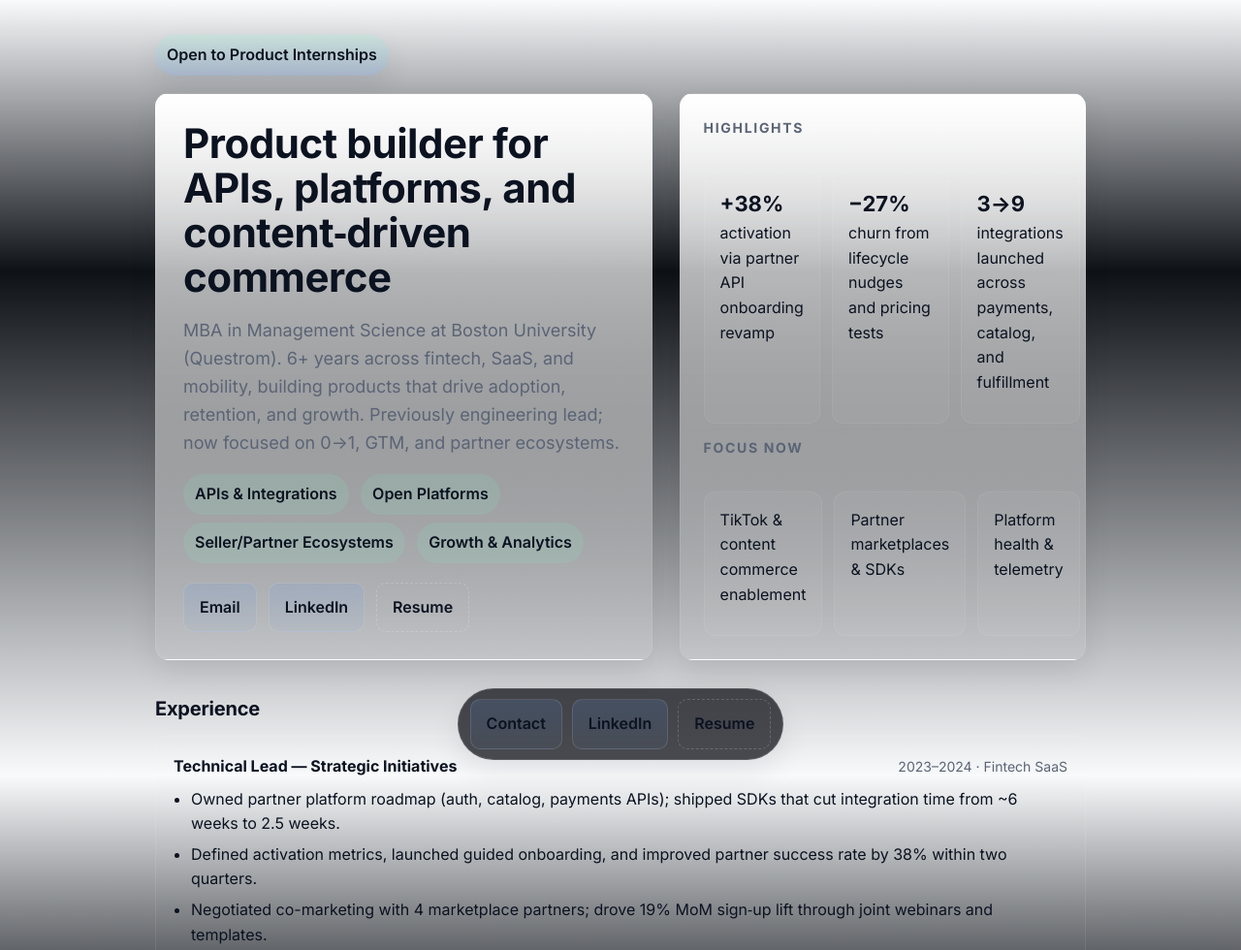
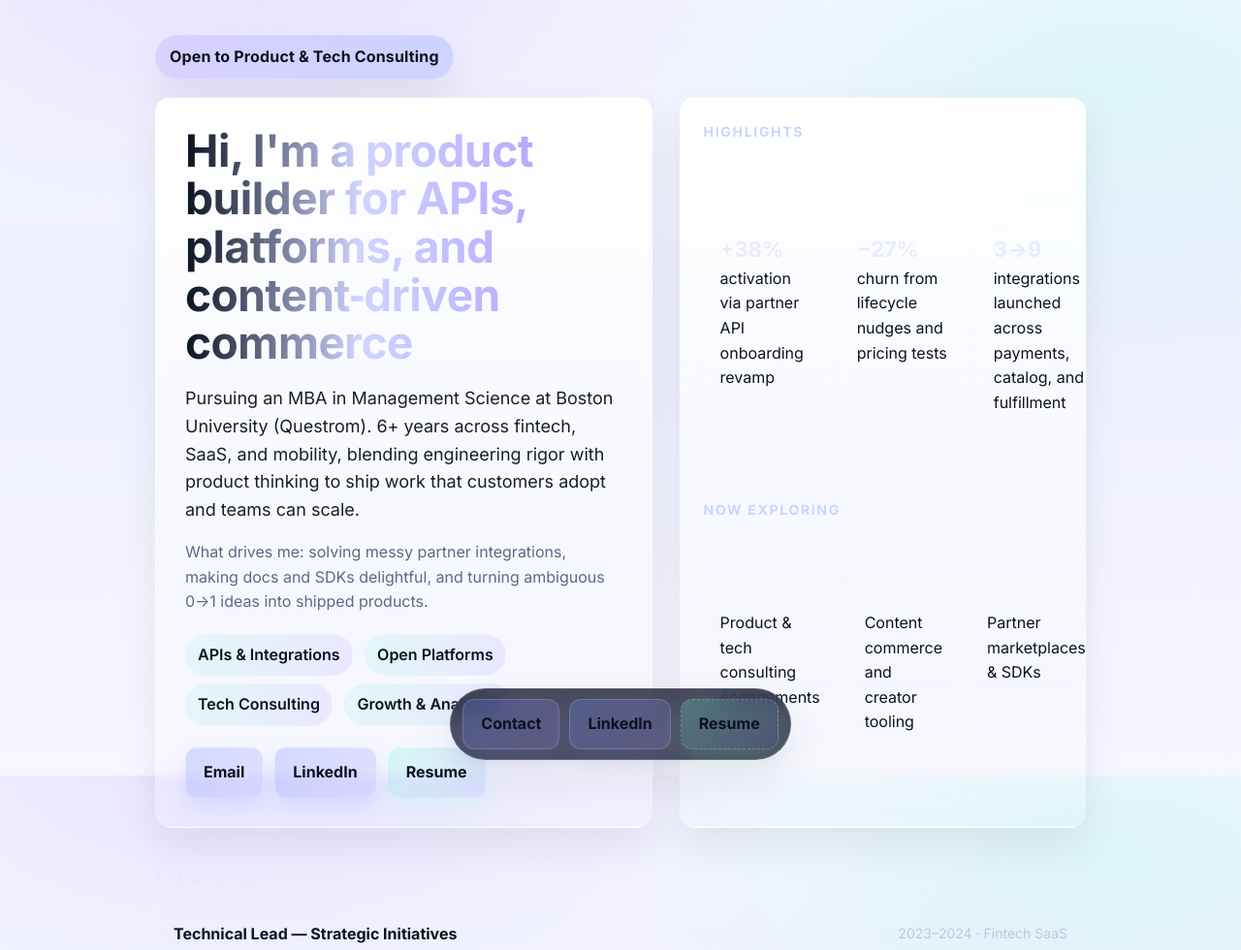
Before and after one commit to anantdimri96/anantdimri96.github.io, a plain HTML site: page index.html in a window 1280 px wide. Shown: the top 980 px of the page at 97% size. Drawn offline with Linux system fonts and the light colour scheme.

Commit message:
update design

```diff
--- a/index.html
+++ b/index.html
@@ -3,32 +3,36 @@
 <head>
   <meta charset="utf-8" />
   <meta name="viewport" content="width=device-width, initial-scale=1" />
-  <title>Product Leader — MBA | APIs, Platforms, E‑commerce</title>
-  <meta name="description" content="MBA product leader specializing in APIs, open platforms, and content-driven e‑commerce. 6+ years across fintech, SaaS, and mobility." />
+  <title>Product & Tech Consulting — MBA | APIs, Platforms, Commerce</title>
+  <meta name="description" content="MBA product builder open to product and tech consulting roles. APIs, platforms, growth, and content-driven commerce." />
   <link rel="preconnect" href="https://fonts.googleapis.com">
   <link rel="preconnect" href="https://fonts.gstatic.com" crossorigin>
   <link href="https://fonts.googleapis.com/css2?family=Inter:wght@400;500;600;700&display=swap" rel="stylesheet">
   <style>
     :root{
-      --bg:#0b0c10;
-      --card:#111217;
-      --text:#e7e9ee;
-      --muted:#99a2b2;
-      --brand:#5b9cff;
-      --accent:#7cf1c6;
-      --ring: 0 0 0 3px rgba(91,156,255,.35);
-      --radius:14px;
-      --shadow: 0 8px 30px rgba(0,0,0,0.35);
+      --bg:#0d0a1f;
+      --bg2:#0b1029;
+      --card:#12102a;
+      --text:#f3f4f8;
+      --muted:#a9b0c7;
+      --brand:#6b8cff;  /* indigo */
+      --accent:#6ef7d5; /* teal-mint */
+      --violet:#a48bff; /* violet */
+      --ring: 0 0 0 3px rgba(110,247,213,.35);
+      --radius:16px;
+      --shadow: 0 16px 40px rgba(5,8,22,.55);
     }
     @media (prefers-color-scheme: light){
       :root{
-        --bg:#f8fafc;
+        --bg:#f7f7ff;
+        --bg2:#eef0ff;
         --card:#ffffff;
         --text:#0b1220;
-        --muted:#5b6475;
-        --brand:#2b6aff;
-        --accent:#0fbf92;
-        --shadow: 0 12px 30px rgba(2,6,23,0.08);
+        --muted:#5c6888;
+        --brand:#3d5bfd;
+        --accent:#00cfac;
+        --violet:#7c5cff;
+        --shadow: 0 18px 40px rgba(21,24,40,.08);
       }
     }
     *{box-sizing:border-box}
@@ -36,9 +40,12 @@
     body{
       margin:0;
       font-family:Inter,system-ui,-apple-system,Segoe UI,Roboto,Helvetica,Arial,sans-serif;
-      background:linear-gradient(180deg,var(--bg),#0e1116 35%, var(--bg));
       color:var(--text);
       line-height:1.6;
+      background:
+        radial-gradient(1200px 600px at 20% -10%, rgba(164,139,255,0.22), transparent 50%),
+        radial-gradient(1000px 600px at 90% 10%, rgba(110,247,213,0.18), transparent 50%),
+        linear-gradient(180deg, var(--bg), var(--bg2) 40%, var(--bg));
       -webkit-font-smoothing:antialiased;
       -moz-osx-font-smoothing:grayscale;
     }
@@ -47,7 +54,7 @@
     .wrap{
       max-width:1000px;
       margin:0 auto;
-      padding:28px 20px 80px;
+      padding:28px 20px 100px;
     }
     header{
       display:grid;
@@ -60,13 +67,15 @@
       display:inline-flex;
       align-items:center;
       gap:10px;
-      padding:8px 12px;
+      padding:9px 14px;
       border-radius:999px;
-      background:linear-gradient(180deg, rgba(124,241,198,.18), rgba(91,156,255,.18));
+      background:linear-gradient(90deg, rgba(164,139,255,.25), rgba(107,140,255,.25));
       color:var(--text);
       width:max-content;
-      font-weight:600;
+      font-weight:700;
+      letter-spacing:.01em;
       box-shadow:var(--shadow);
+      border:1px solid rgba(255,255,255,0.12);
     }
     .hero{
       display:grid;
@@ -77,24 +86,33 @@
       .hero{grid-template-columns:1fr}
     }
     .card{
-      background:linear-gradient(180deg,var(--card),rgba(255,255,255,0.02));
-      border:1px solid rgba(255,255,255,0.08);
+      background:linear-gradient(180deg,var(--card), rgba(255,255,255,0.02));
+      border:1px solid rgba(255,255,255,0.10);
       border-radius:var(--radius);
       box-shadow:var(--shadow);
+      backdrop-filter: blur(6px);
     }
-    .hero .left{
-      padding:28px;
-    }
+    .hero .left{padding:30px}
     h1{
       margin:0 0 10px 0;
-      font-size: clamp(28px, 4.2vw, 42px);
-      line-height:1.1;
+      font-size: clamp(30px, 4.4vw, 46px);
+      line-height:1.08;
       letter-spacing:-0.01em;
+      background: linear-gradient(90deg, var(--text), #cfd5ff 40%, #b8a8ff 80%);
+      -webkit-background-clip: text;
+      background-clip: text;
+      color:transparent;
     }
     .subtitle{
+      color:var(--text);
+      opacity:.95;
+      font-size: clamp(16px, 2.2vw, 18px);
+      margin-bottom:16px;
+    }
+    .tone{
       color:var(--muted);
-      font-size: clamp(15px, 2.2vw, 18px);
-      margin-bottom:18px;
+      margin-top:2px;
+      margin-bottom:20px;
     }
     .pill{
       display:inline-flex;
@@ -102,53 +120,48 @@
       gap:8px;
       padding:8px 12px;
       border-radius:999px;
-      background:rgba(124,241,198,0.12);
+      background:linear-gradient(90deg, rgba(110,247,213,.15), rgba(164,139,255,.15));
       color:var(--text);
       margin-right:8px;
       margin-bottom:8px;
       font-weight:600;
+      border:1px solid rgba(255,255,255,0.12);
     }
     .cta{
       display:flex;
       flex-wrap:wrap;
       gap:12px;
-      margin-top:12px;
+      margin-top:14px;
     }
     .btn{
       display:inline-flex;
       align-items:center;
       justify-content:center;
       gap:10px;
-      padding:12px 16px;
-      border-radius:10px;
-      font-weight:600;
-      border:1px solid rgba(255,255,255,0.12);
-      background:linear-gradient(180deg, rgba(91,156,255,.14), rgba(91,156,255,.04));
+      padding:12px 18px;
+      border-radius:12px;
+      font-weight:700;
+      border:1px solid rgba(255,255,255,0.16);
+      background:linear-gradient(135deg, rgba(107,140,255,.28), rgba(164,139,255,.22));
       color:var(--text);
       text-decoration:none;
-      transition:transform .06s ease;
+      transition:transform .08s ease, box-shadow .08s ease;
+      box-shadow: 0 10px 24px rgba(107,140,255,.18);
     }
-    .btn:hover{transform:translateY(-1px)}
+    .btn:hover{transform:translateY(-2px); box-shadow: 0 14px 28px rgba(107,140,255,.24)}
     .btn.secondary{
-      background:transparent;
-      border:1px dashed rgba(255,255,255,0.18);
+      background:linear-gradient(135deg, rgba(110,247,213,.25), rgba(107,140,255,.15));
+      border:1px dashed rgba(255,255,255,0.22);
+      box-shadow: 0 10px 24px rgba(110,247,213,.18);
     }
-    .hero .right{
-      padding:0;
-      overflow:hidden;
-    }
-    .panel{
-      height:100%;
-      padding:24px;
-      display:grid;
-      gap:14px;
-    }
+    .right{padding:0; overflow:hidden}
+    .panel{height:100%; padding:24px; display:grid; gap:16px}
     .panel h3{
       margin:0 0 6px 0;
       font-size:14px;
       text-transform:uppercase;
       letter-spacing:.12em;
-      color:var(--muted);
+      color:#cbd3ff;
     }
     .kv{
       display:grid;
@@ -158,25 +171,23 @@
     .kpi{
       padding:16px;
       border-radius:12px;
-      background:rgba(255,255,255,0.04);
-      border:1px solid rgba(255,255,255,0.06);
+      background:linear-gradient(180deg, rgba(255,255,255,0.06), rgba(255,255,255,0.02));
+      border:1px solid rgba(255,255,255,0.10);
     }
-    .kpi b{font-size:22px; display:block}
+    .kpi b{font-size:22px; display:block; color:#eaeaff}
     section{margin-top:34px}
     section h2{
       margin:0 0 12px 0;
       font-size:20px;
       letter-spacing:-0.01em;
+      color:#eaeaff;
     }
-    .list{
-      display:grid;
-      gap:14px;
-    }
+    .list{display:grid; gap:14px}
     .item{
       padding:18px;
       border-radius:12px;
-      border:1px solid rgba(255,255,255,0.08);
-      background:linear-gradient(180deg, rgba(255,255,255,0.02), rgba(255,255,255,0.01));
+      border:1px solid rgba(255,255,255,0.10);
+      background:linear-gradient(180deg, rgba(255,255,255,0.03), rgba(255,255,255,0.02));
     }
     .item header{
       display:flex;
@@ -185,23 +196,11 @@
       gap:10px;
       margin:0 0 4px 0;
     }
-    .role{
-      font-weight:700;
-    }
-    .meta{
-      color:var(--muted);
-      font-size:14px;
-    }
-    ul{
-      margin:8px 0 0 18px;
-      padding:0;
-    }
+    .role{font-weight:800}
+    .meta{color:#c1c6e3; font-size:14px}
+    ul{margin:8px 0 0 18px; padding:0}
     li{margin:6px 0}
-    .skills{
-      display:flex;
-      flex-wrap:wrap;
-      gap:8px;
-    }
+    .skills{display:flex; flex-wrap:wrap; gap:8px}
     .skills .pill{margin:0}
     footer{
       position:fixed;
@@ -217,14 +216,13 @@
       display:flex;
       gap:10px;
       padding:10px 12px;
-      background:rgba(16,18,24,0.75);
-      border:1px solid rgba(255,255,255,0.12);
+      background:rgba(15,18,38,0.75);
+      border:1px solid rgba(255,255,255,0.14);
       backdrop-filter: blur(10px);
       border-radius:999px;
       box-shadow: var(--shadow);
     }
     .dock a{white-space:nowrap}
-    /* Accessibility */
     :focus-visible{outline:none; box-shadow:var(--ring)}
     @media (prefers-reduced-motion: reduce){
       *{animation:none!important; transition:none!important}
@@ -234,17 +232,20 @@
 <body>
   <div class="wrap">
     <header>
-      <span class="badge">Open to Product Internships</span>
+      <span class="badge">Open to Product & Tech Consulting</span>
       <div class="hero">
         <div class="left card">
-          <h1>Product builder for APIs, platforms, and content‑driven commerce</h1>
+          <h1>Hi, I'm a product builder for APIs, platforms, and content‑driven commerce</h1>
           <p class="subtitle">
-            MBA in Management Science at Boston University (Questrom). 6+ years across fintech, SaaS, and mobility, building products that drive adoption, retention, and growth. Previously engineering lead; now focused on 0→1, GTM, and partner ecosystems.
+            Pursuing an MBA in Management Science at Boston University (Questrom). 6+ years across fintech, SaaS, and mobility, blending engineering rigor with product thinking to ship work that customers adopt and teams can scale.
+          </p>
+          <p class="tone">
+            What drives me: solving messy partner integrations, making docs and SDKs delightful, and turning ambiguous 0→1 ideas into shipped products.
           </p>
           <div>
             <span class="pill">APIs & Integrations</span>
             <span class="pill">Open Platforms</span>
-            <span class="pill">Seller/Partner Ecosystems</span>
+            <span class="pill">Tech Consulting</span>
             <span class="pill">Growth & Analytics</span>
           </div>
           <div class="cta">
@@ -261,11 +262,11 @@
               <div class="kpi"><b>−27%</b> churn from lifecycle nudges and pricing tests</div>
               <div class="kpi"><b>3→9</b> integrations launched across payments, catalog, and fulfillment</div>
             </div>
-            <h3>Focus now</h3>
+            <h3>Now exploring</h3>
             <div class="kv">
-              <div class="kpi">TikTok & content commerce enablement</div>
+              <div class="kpi">Product & tech consulting engagements</div>
+              <div class="kpi">Content commerce and creator tooling</div>
               <div class="kpi">Partner marketplaces & SDKs</div>
-              <div class="kpi">Platform health & telemetry</div>
             </div>
           </div>
         </div>
@@ -283,7 +284,7 @@
           <ul>
             <li>Owned partner platform roadmap (auth, catalog, payments APIs); shipped SDKs that cut integration time from ~6 weeks to 2.5 weeks.</li>
             <li>Defined activation metrics, launched guided onboarding, and improved partner success rate by 38% within two quarters.</li>
-            <li>Negotiated co-marketing with 4 marketplace partners; drove 19% MoM sign‑up lift through joint webinars and templates.</li>
+            <li>Negotiated co‑marketing with 4 marketplace partners; drove 19% MoM sign‑up lift through joint webinars and templates.</li>
           </ul>
         </article>
 
@@ -293,7 +294,7 @@
             <div class="meta">2021–2023 · Mobility</div>
           </header>
           <ul>
-            <li>Led payment orchestration stack migration; reduced authorization failures by 22% with smart routing and 3DS step‑up rules.</li>
+            <li>Led payment orchestration migration; reduced authorization failures by 22% with smart routing and 3DS step‑up rules.</li>
             <li>Shipped refund and ledger APIs, enabling self‑serve merchant tools and cutting support tickets by 30%.</li>
             <li>Partnered with Risk to add device fingerprinting; lowered fraud loss rate by 18% while preserving conversion.</li>
           </ul>
@@ -369,24 +370,16 @@
     </section>
 
     <section>
-      <h2>Speaking & writing</h2>
+      <h2>Outside work</h2>
       <div class="list">
         <article class="item">
           <header>
-            <div class="role">Designing partner‑first APIs</div>
-            <div class="meta">Talk</div>
+            <div class="role">Community & hobbies</div>
+            <div class="meta">Always curious</div>
           </header>
           <ul>
-            <li>Patterns for versioning, deprecation, and docs that reduce partner friction.</li>
-          </ul>
-        </article>
-        <article class="item">
-          <header>
-            <div class="role">Measuring platform health</div>
-            <div class="meta">Essay</div>
-          </header>
-          <ul>
-            <li>North‑star metrics beyond request counts: activation, time‑to‑first‑value, and expansion.</li>
+            <li>Mentor early‑stage builders on APIs, docs, and platform strategy.</li>
+            <li>Enjoy long runs, espresso dialing, and tinkering with tiny dashboards.</li>
           </ul>
         </article>
       </div>
```
